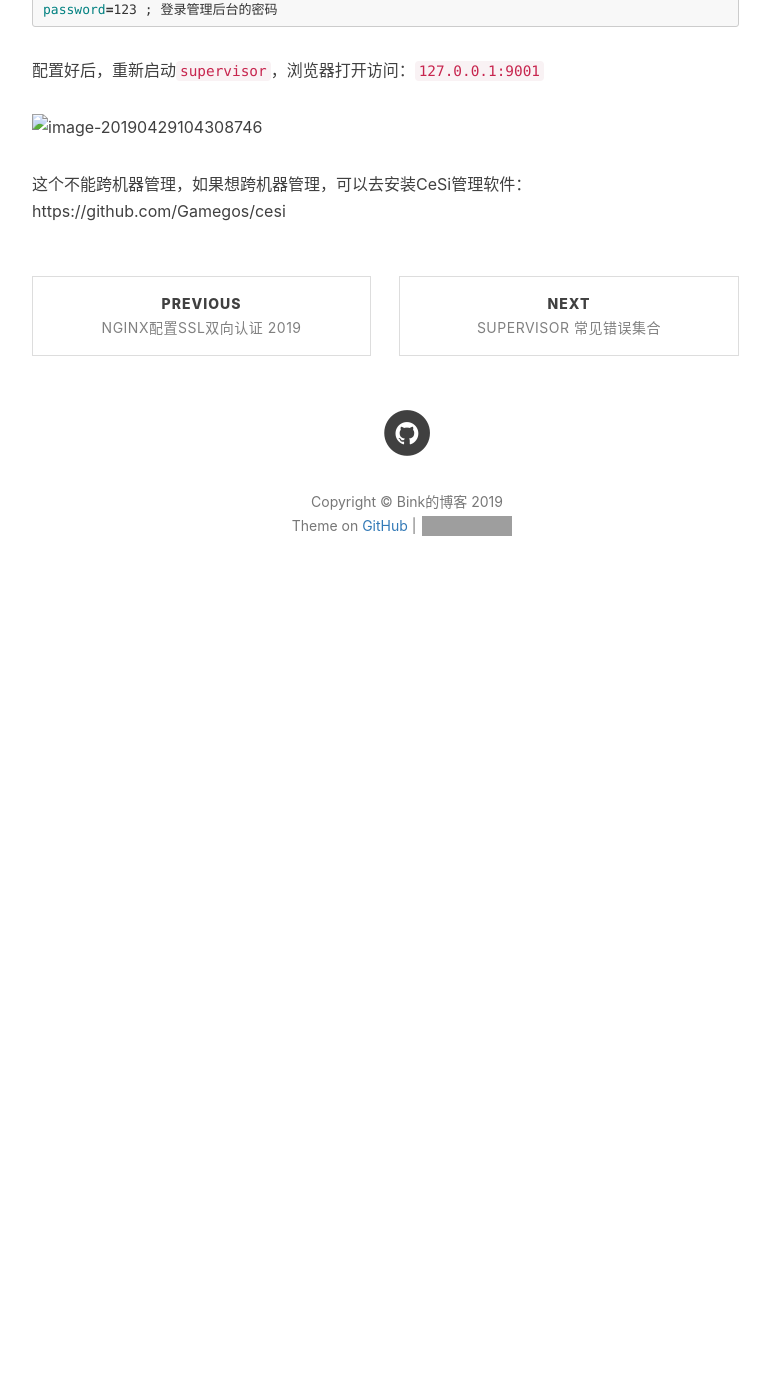
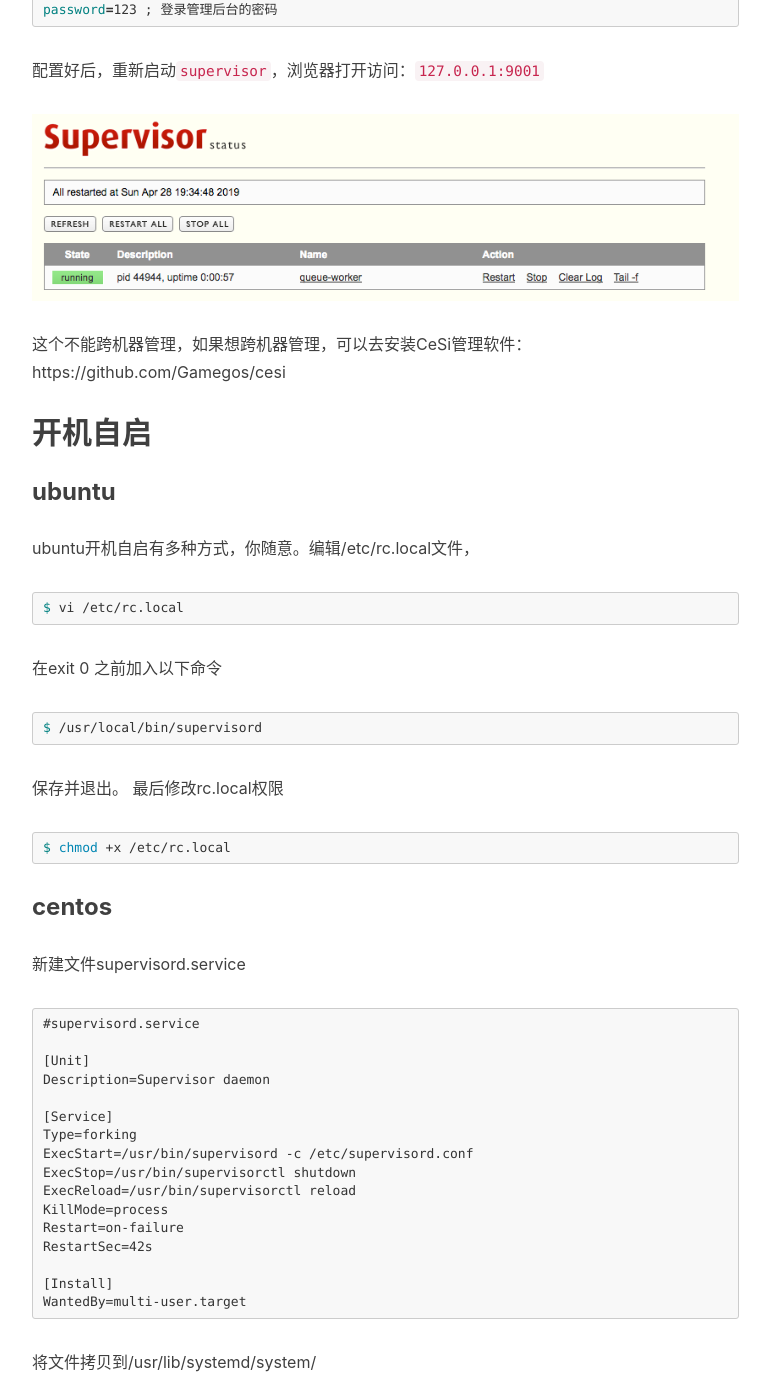
Before and after one commit to binkzhao/binkzhao.github.io, a Jekyll site: the page built from _posts/2019-04-29-supervisor-使用教程-2019.md, in a window 1280 px wide and 1400 px high, scrolled down 4075 px. Shown: the whole window, without its empty margins (233-1003 px from the left). Built offline with Jekyll 4.4.1, drawn with Linux system fonts in a browser that asks for light colours; nearby versions of some CDN libraries; our own code applies the rules of GitHub Pages for plain Markdown files; comment, search, counter and statistics services are not loaded; before the commit the page ends 4705 px from its top, so only the background shows below that; some of the changed text lies outside the part shown; grey boxes are pictures that could not be loaded.

Commit message:
supervisor开机自启

````diff
--- a/_posts/2019-04-29-supervisor-使用教程-2019.md
+++ b/_posts/2019-04-29-supervisor-使用教程-2019.md
@@ -175,6 +175,72 @@ password=123 ; 登录管理后台的密码
 
 配置好后，重新启动`supervisor`，浏览器打开访问：`127.0.0.1:9001`
 
-![image-20190429104308746](../img/image-20190429104308746.png)
+![image-20190429104308746](/img/image-20190429104308746.png)
 
 这个不能跨机器管理，如果想跨机器管理，可以去安装CeSi管理软件：https://github.com/Gamegos/cesi
+
+
+
+## 开机自启
+
+### ubuntu
+
+ubuntu开机自启有多种方式，你随意。编辑/etc/rc.local文件，
+
+```shell
+$ vi /etc/rc.local
+```
+
+在exit 0 之前加入以下命令
+
+```shell
+$ /usr/local/bin/supervisord
+```
+
+保存并退出。
+ 最后修改rc.local权限
+
+```shell
+$ chmod +x /etc/rc.local
+```
+
+### centos
+
+新建文件supervisord.service
+
+```
+#supervisord.service
+
+[Unit]
+Description=Supervisor daemon
+
+[Service]
+Type=forking
+ExecStart=/usr/bin/supervisord -c /etc/supervisord.conf
+ExecStop=/usr/bin/supervisorctl shutdown
+ExecReload=/usr/bin/supervisorctl reload
+KillMode=process
+Restart=on-failure
+RestartSec=42s
+
+[Install]
+WantedBy=multi-user.target
+```
+
+将文件拷贝到/usr/lib/systemd/system/
+
+```shell
+$ cp supervisord.service /usr/lib/systemd/system/
+```
+
+启动服务
+
+```shell
+$ systemctl enable supervisord
+```
+
+验证一下是否为开机启动
+
+```shell
+$ systemctl is-enabled supervisord
+```
````
